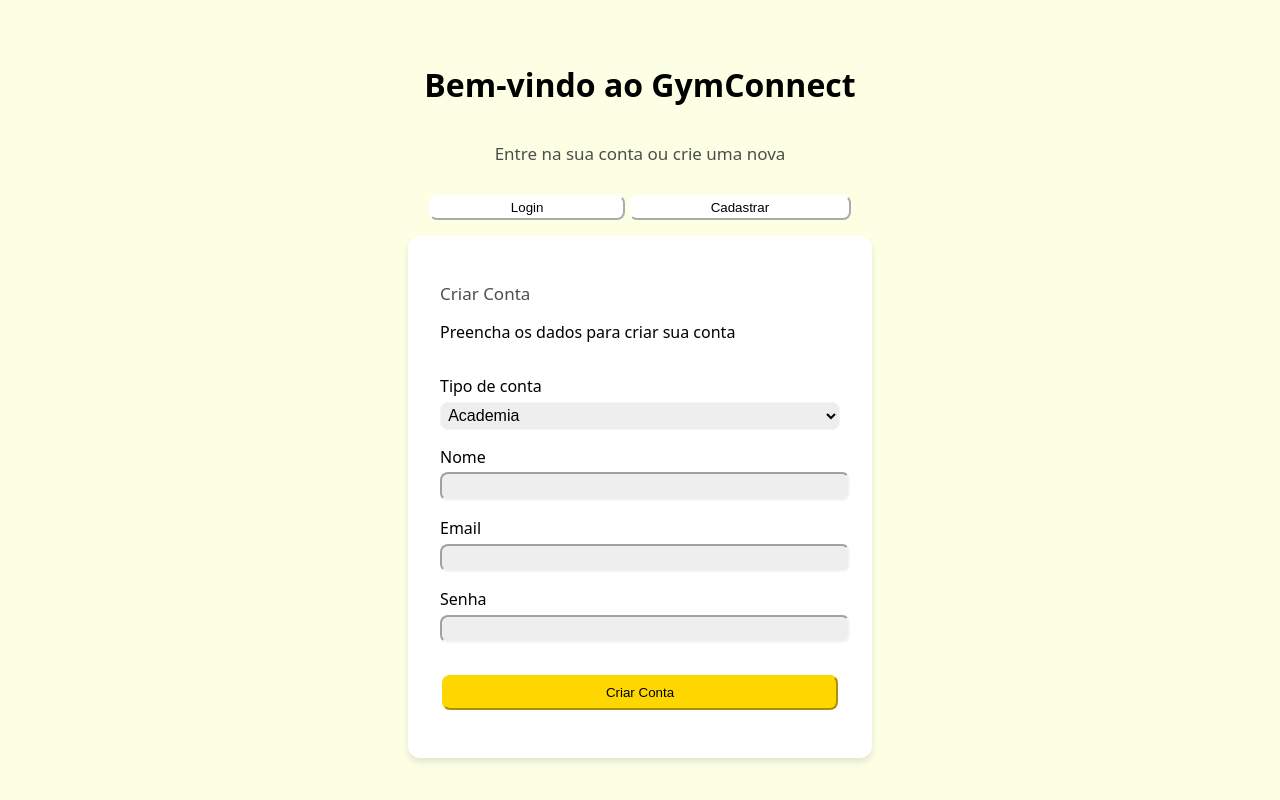
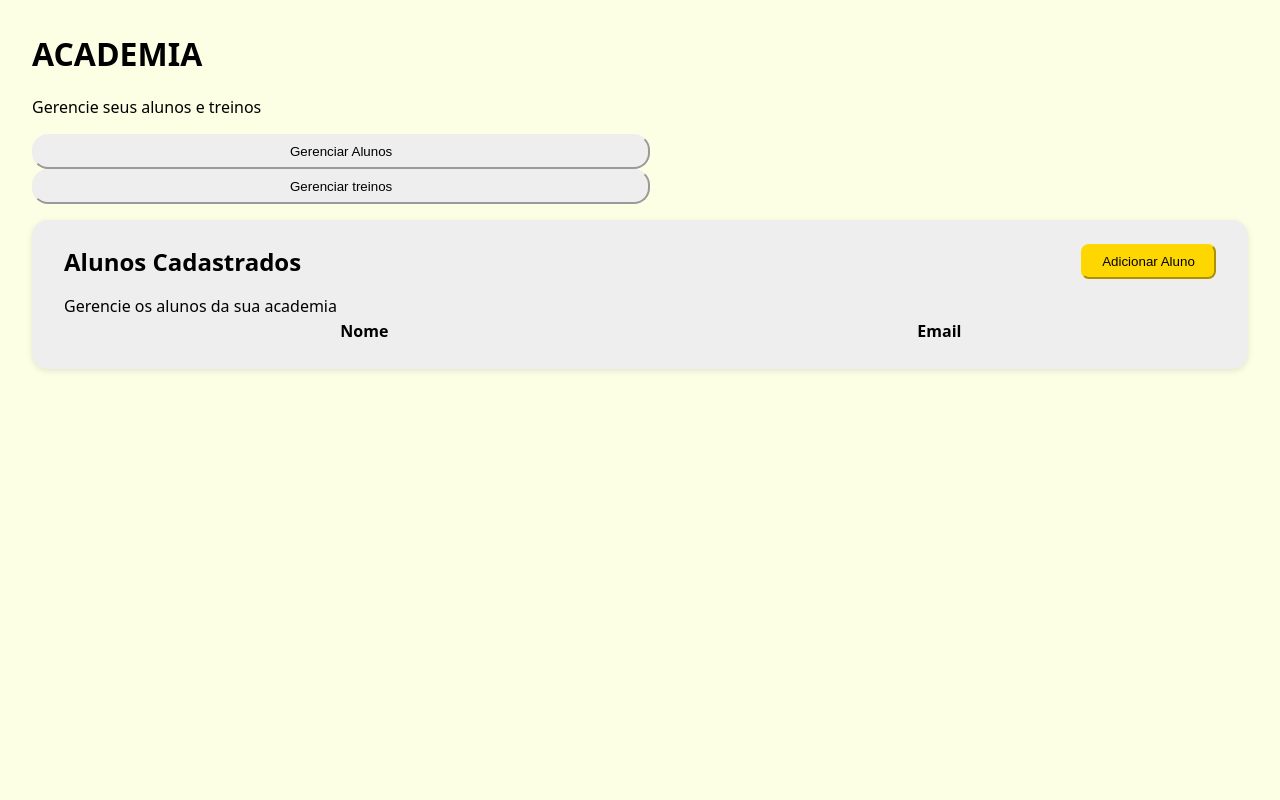
Before and after one commit to airtondev-filho/gymconnect2.0, a React app in the folder frontend/: page / in a window 1280 px wide. Built offline with nearby package versions, Linux system fonts and the light colour scheme; the HTML template or start-up script is replaced by a standard one.

Commit message:
cliente-home

```diff
--- a/frontend/src/main.jsx
+++ b/frontend/src/main.jsx
@@ -1,7 +1,7 @@
 import { StrictMode } from "react";
 import { createRoot } from "react-dom/client";
 import "./index.css";
-import App from "./modules/public/pages/Cadastro.jsx";
+import App from "./modules/cliente/pages/HomeCliente.jsx";
 
 createRoot(document.getElementById("root")).render(
   <StrictMode>
--- /dev/null
+++ b/frontend/src/modules/cliente/pages/HomeCliente.jsx
@@ -0,0 +1,127 @@
+import { useState } from "react";
+import styles from "./styles.module.css";
+
+export default function HomeCliente() {
+  const [modalOpen, setModalOpen] = useState(false);
+
+  const [nome, setNome] = useState("");
+  const [email, setEmail] = useState("");
+  const [senha, setSenha] = useState("");
+
+  const [alunos, setAlunos] = useState([]);
+
+  function abrirModal() {
+    setModalOpen(true);
+  }
+
+  function fecharModal() {
+    setModalOpen(false);
+  }
+
+  function cadastrarAluno(e) {
+    e.preventDefault();
+
+    const novoAluno = {
+      id: Date.now(),
+      nome,
+      email,
+    };
+
+    setAlunos([...alunos, novoAluno]);
+
+    // limpa campos
+    setNome("");
+    setEmail("");
+    setSenha("");
+
+    fecharModal();
+  }
+
+  return (
+    <div className={styles.container}>
+      <h1>ACADEMIA</h1>
+      <p>Gerencie seus alunos e treinos</p>
+
+      <div className={styles.btnGroup}>
+        <button>Gerenciar Alunos</button>
+        <button>Gerenciar treinos</button>
+      </div>
+
+      <div className={styles.listAlunos}>
+        <div className={styles.topoLista}>
+          <h2>Alunos Cadastrados</h2>
+
+          <button className={styles.btnEstilizado} onClick={abrirModal}>
+            Adicionar Aluno
+          </button>
+        </div>
+
+        <p>Gerencie os alunos da sua academia</p>
+
+        <table>
+          <thead>
+            <tr>
+              <th>Nome</th>
+              <th>Email</th>
+            </tr>
+          </thead>
+          <thead>
+            {alunos.map((aluno) => (
+              <tr key={aluno.id}>
+                <td>{aluno.nome}</td>
+                <td>{aluno.email}</td>
+              </tr>
+            ))}
+          </thead>
+        </table>
+      </div>
+
+      {modalOpen && (
+        <div className={styles.modalOverlay}>
+          <div className={styles.modalBox}>
+            <h2>Novo Aluno</h2>
+
+            <form onSubmit={cadastrarAluno}>
+              <input
+                type="text"
+                placeholder="Nome"
+                value={nome}
+                onChange={(e) => setNome(e.target.value)}
+                required
+              />
+
+              <input
+                type="email"
+                placeholder="Email"
+                value={email}
+                onChange={(e) => setEmail(e.target.value)}
+                required
+              />
+
+              <input
+                type="password"
+                placeholder="Senha"
+                value={senha}
+                onChange={(e) => setSenha(e.target.value)}
+                required
+              />
+
+              <div className={styles.modalButtons}>
+                <button type="submit" className={styles.modalButton}>
+                  Cadastrar
+                </button>
+                <button
+                  type="button"
+                  className={styles.modalButton}
+                  onClick={fecharModal}
+                >
+                  Cancelar
+                </button>
+              </div>
+            </form>
+          </div>
+        </div>
+      )}
+    </div>
+  );
+}
--- /dev/null
+++ b/frontend/src/modules/cliente/pages/styles.module.css
@@ -0,0 +1,87 @@
+.container {
+  margin-top: 2rem;
+  margin-left: 2rem;
+  margin-right: 2rem;
+}
+
+button {
+  cursor: pointer;
+  background-color: var(--terciary-color);
+  border-radius: 1rem;
+  border-color: var(--terciary-color);
+  padding: 0.5rem 16rem;
+  font-weight: 500;
+}
+
+.listAlunos {
+  background-color: var(--terciary-color);
+  padding: 1.5rem 2rem;
+  border-radius: 1rem;
+  display: flex;
+  flex-direction: column;
+  box-shadow: 0 2px 6px rgba(0, 0, 0, 0.1);
+  margin-top: 1rem;
+}
+
+.listAlunos h2,
+.listAlunos p {
+  margin: 0;
+  padding: 0;
+}
+
+.topoLista {
+  display: flex;
+  align-items: center;
+  justify-content: space-between;
+  margin-bottom: 1rem;
+}
+.btnEstilizado,
+.btnEstilizado:active,
+.btnEstilizado:hover {
+  background-color: var(--primary-color);
+  border-color: var(--primary-color);
+  font-weight: 400;
+  padding: 0.5rem 1.2rem;
+  border-radius: 0.5rem;
+}
+
+.modalOverlay {
+  position: fixed;
+  top: 0;
+  left: 0;
+  width: 100%;
+  height: 100%;
+  background: rgba(0, 0, 0, 0.5);
+  display: flex;
+  justify-content: center;
+  align-items: center;
+  z-index: 999;
+}
+
+.modalBox {
+  background: white;
+  padding: 2rem;
+  border-radius: 1rem;
+  width: 350px;
+  display: flex;
+  flex-direction: column;
+  gap: 1rem;
+}
+
+.modalButton {
+  background-color: var(--primary-color);
+  border-color: var(--primary-color);
+  margin-top: 0.75rem;
+  padding: 0.71rem 1rem;
+}
+
+input {
+  border-radius: 2rem;
+  border: 1px solid #ccc;
+  margin-top: 0.2rem 3rem;
+  padding: 0.5rem 10rem 0.5rem 1rem;
+}
+
+input:focus-visible {
+  border-color: var(--primary-color);
+}
```
Also changed, not shown: 1 other file (tests, documents, lock files or other folders).
